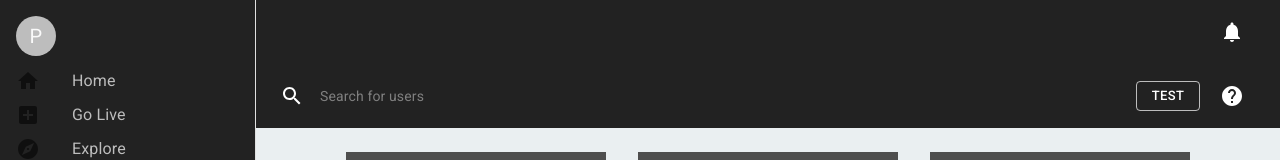
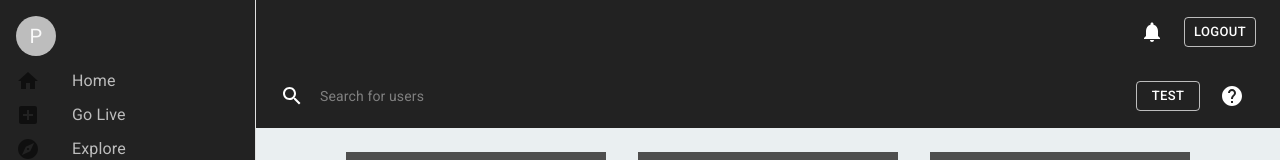
Before and after one commit to pshushereba/appetizen-fe, a React app: page /1/1 in a window 1280 px wide. Shown: the top 160 px of the page. Built offline with nearby package versions, Linux system fonts and the light colour scheme; no server answers; sample sign-in values are in the browser's storage.

Commit message:
Added user logout action.

```diff
--- a/src/actions/index.js
+++ b/src/actions/index.js
@@ -2,6 +2,7 @@ import axiosWithAuth from "../utils/axiosAuth.js";
 
 export const REGISTER_USER = "REGISTER_USER";
 export const LOGIN_USER = "LOGIN_USER";
+export const LOGOUT_USER = "LOGOUT_USER";
 
 export const GET_USER_START = "GET_USERS_START";
 export const GET_USER_SUCCESS = "GET_USERS_SUCCESS";
@@ -36,6 +37,10 @@ export const loginUser = (credentials) => (dispatch) => {
     .catch((err) => console.log(err));
 };
 
+export const logoutUser = () => (dispatch) => {
+  dispatch({ type: LOGOUT_USER });
+};
+
 export const getUsers = () => (dispatch) => {
   console.log("getUsers Fired");
   dispatch({ type: GET_USER_START });
@@ -53,6 +58,7 @@ export const getAccount = (username) => (dispatch) => {
   axiosWithAuth()
     .get(`https://appetizen-be.herokuapp.com/api/accounts/${username}`)
     .then((res) => {
+      console.log("getAccount data", res.data);
       dispatch({ type: GET_ACCOUNT_SUCCESS, payload: res.data });
     })
     .catch((err) => dispatch({ type: GET_ACCOUNT_FAIL, payload: err }));
--- a/src/components/dashboard/Dashboard.js
+++ b/src/components/dashboard/Dashboard.js
@@ -45,7 +45,7 @@ const Dashboard = (props) => {
   console.log("dashboard", props);
   const classes = useStyles();
   //const username = useParams();
-  const { username } = props;
+  const { username, first_name, last_name, email, id } = props;
   const dispatch = useDispatch();
   const [menuItem, setMenuItem] = useState("overview");
   const [roomId, setRoomId] = useState("");
@@ -102,9 +102,11 @@ const Dashboard = (props) => {
 const mapStateToProps = (state) => {
   return {
     username: state.User.username,
-    account: state.Account.account,
+    userId: state.User.user_id,
+    first_name: state.User.first_name,
+    last_name: state.User.last_name,
+    email: state.User.email,
   };
 };
 
 export default connect(mapStateToProps, { getAccount })(Dashboard);
-//export default Dashboard;
--- a/src/components/dashboard/Header.js
+++ b/src/components/dashboard/Header.js
@@ -14,6 +14,7 @@ import Typography from "@material-ui/core/Typography";
 import { makeStyles } from "@material-ui/core/styles";
 import { Menu } from "@material-ui/core";
 import Search from "./Search.js";
+import { useHistory } from "react-router-dom";
 
 const lightColor = "rgba(255, 255, 255, 0.7)";
 
@@ -42,9 +43,14 @@ const useStyles = makeStyles((theme) => ({
 const Header = (props) => {
   const classes = useStyles();
   const [value, setValue] = useState(0);
+  const history = useHistory();
 
   const handleChange = (e, value) => {
     setValue(value);
+  };
+
+  const handleLogout = (e) => {
+    e.preventDefault;
   };
 
   return (
@@ -70,6 +76,16 @@ const Header = (props) => {
                   <NotificationsIcon />
                 </IconButton>
               </Tooltip>
+            </Grid>
+            <Grid item>
+              <Button
+                className={classes.button}
+                variant="outlined"
+                color="inherit"
+                size="small"
+              >
+                Logout
+              </Button>
             </Grid>
           </Grid>
         </Toolbar>
--- a/src/reducers/accountReducer.js
+++ b/src/reducers/accountReducer.js
@@ -7,9 +7,7 @@ import {
   UPDATE_ACCOUNT_FAIL,
 } from "../actions/index.js";
 
-const initialState = {
-  account: {},
-};
+const initialState = {};
 
 const accountReducer = (state = initialState, action) => {
   switch (action.type) {
--- a/src/reducers/userReducer.js
+++ b/src/reducers/userReducer.js
@@ -1,4 +1,9 @@
-import { GET_USER_START, REGISTER_USER, LOGIN_USER } from "../actions/index.js";
+import {
+  GET_USER_START,
+  REGISTER_USER,
+  LOGIN_USER,
+  LOGOUT_USER,
+} from "../actions/index.js";
 
 const initialState = {
   isAuthenticated: false,
@@ -7,6 +12,7 @@ const initialState = {
   username: "",
   email: "",
   userId: null,
+  avatar_img: "",
   subscribers: [],
   videos: [],
   videoStream: {
@@ -43,6 +49,10 @@ const userReducer = (state = initialState, action) => {
         isAuthenticated: true,
       };
 
+    case LOGOUT_USER:
+      localStorage.removeItem("token");
+      return initialState;
+
     case GET_USER_START:
       return {
         ...state,
```
